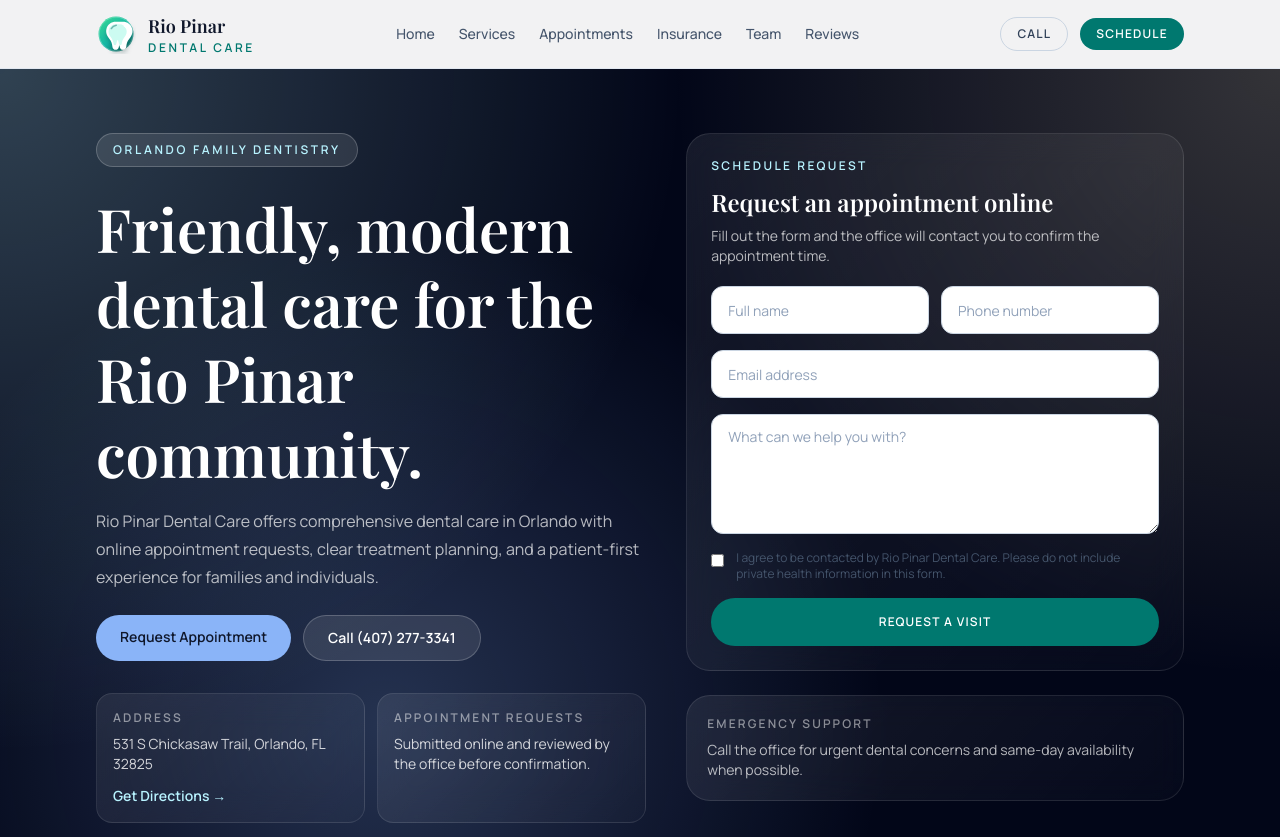
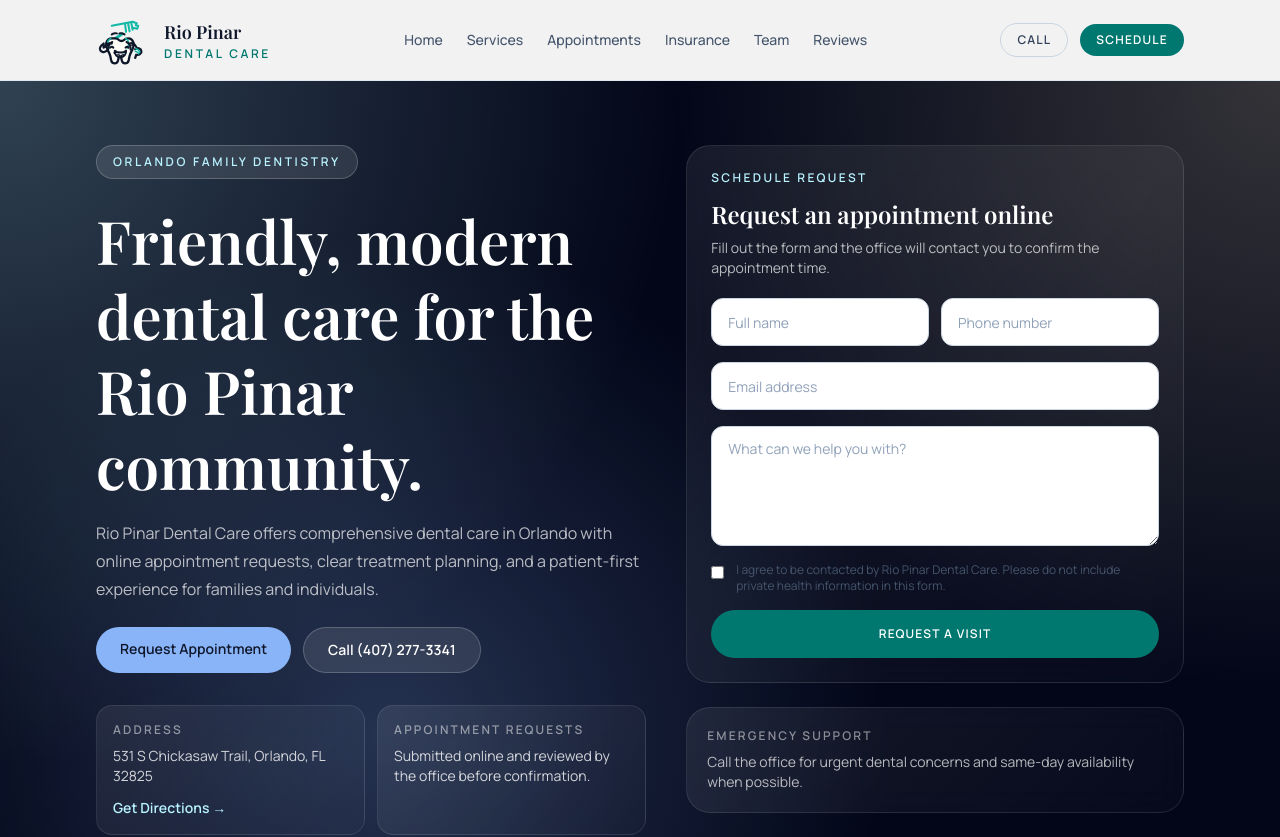
Before and after one commit to elaiken/elaiken-rio-pinar-dental-care, a Next.js app: page / in a window 1280 px wide. Shown: the top 837 px of the page. Built offline with nearby package versions, Linux system fonts and the light colour scheme; a web font is replaced by a local one.

Commit message:
Replace logo with mascot tooth illustration

```diff
--- a/src/components/rio-pinar-logo.tsx
+++ b/src/components/rio-pinar-logo.tsx
@@ -1,5 +1,4 @@
 import type { HTMLAttributes } from "react";
-import { useId } from "react";
 
 type LogoProps = HTMLAttributes<HTMLDivElement> & {
   compact?: boolean;
@@ -10,69 +9,72 @@
   compact = false,
   ...props
 }: LogoProps) {
-  const gradientId = useId();
-  const shadowId = useId();
+  const stroke = compact ? "#dffcf8" : "#0f172a";
+  const accent = compact ? "#99f6e4" : "#14b8a6";
+  const toothFill = compact ? "#ffffff" : "#fffdf8";
 
   return (
     <div className={`flex items-center gap-3 ${className}`.trim()} {...props}>
-      <svg aria-hidden="true" viewBox="0 0 64 64" className="h-10 w-10 shrink-0">
-        <defs>
-          <linearGradient id={gradientId} x1="0.15" x2="0.82" y1="0.1" y2="0.9">
-            <stop offset="0%" stopColor="#34d399" />
-            <stop offset="55%" stopColor="#14b8a6" />
-            <stop offset="100%" stopColor="#0f766e" />
-          </linearGradient>
-          <filter
-            id={shadowId}
-            x="-20%"
-            y="-20%"
-            width="140%"
-            height="140%"
-            colorInterpolationFilters="sRGB"
+      <svg
+        aria-hidden="true"
+        viewBox="0 0 110 110"
+        className={`${compact ? "h-12 w-12" : "h-14 w-14"} shrink-0`}
       >
-            <feDropShadow
-              dx="0"
-              dy="5"
-              stdDeviation="4"
-              floodColor="#042f2e"
-              floodOpacity="0.28"
+        <g
+          fill="none"
+          stroke={stroke}
+          strokeLinecap="round"
+          strokeLinejoin="round"
+        >
+          <path
+            d="M31 27 72 19l8 3-2 4 5 1-2 6-9-2"
+            stroke={accent}
+            strokeWidth="4"
           />
-          </filter>
-        </defs>
-        <circle
-          cx="32"
-          cy="32"
-          r="28"
-          fill={compact ? "rgba(255,255,255,0.08)" : `url(#${gradientId})`}
-        />
-        <circle
-          cx="32"
-          cy="32"
-          r="27"
-          fill="none"
-          stroke={compact ? "rgba(255,255,255,0.22)" : "rgba(255,255,255,0.4)"}
+          <path d="m69 20 3 15" stroke={accent} strokeWidth="4" />
+          <path d="m63 22 3 16" stroke={accent} strokeWidth="4" />
+          <path d="m57 23 2 16" stroke={accent} strokeWidth="4" />
+          <path d="M21 64 51 43" stroke={accent} strokeWidth="6" />
+          <path
+            d="m15 70 8-6 5 7-8 6c-4 3-9 2-11-1-3-4-2-8 6-14Z"
+            strokeWidth="4.5"
           />
           <path
-          d="M32 12.5c-7.7 0-13.8 4.2-15.4 12-1.1 5 .4 9.5 3.2 13 2.9 3.7 5.1 6.5 5.8 10.9l.7 4.2c.4 2.6 2.6 4.6 5.2 4.6 2.2 0 4.2-1.5 4.8-3.7l1-4.1 1 4.1c.6 2.2 2.6 3.7 4.8 3.7 2.6 0 4.8-2 5.2-4.6l.7-4.2c.7-4.4 2.9-7.2 5.8-10.9 2.8-3.5 4.3-8 3.2-13-1.6-7.8-7.7-12-15.4-12Z"
-          fill="#ffffff"
-          filter={`url(#${shadowId})`}
+            d="M31 52c-5 0-9 3-11 9-1 5 1 10 3 14 1 2 3 5 5 11l2 10c1 3 4 5 7 5 3 0 5-2 6-5l3-12h2l3 12c1 3 3 5 6 5s6-2 7-5l2-10c2-6 4-9 5-11 2-4 4-9 3-14-2-6-6-9-11-9-3 0-6 1-8 3-2 2-3 2-5 2s-3 0-5-2c-2-2-5-3-8-3Z"
+            fill={toothFill}
+            strokeWidth="4.5"
           />
           <path
-          d="M32 16.5c-5.6 0-10.1 3-11.5 8.6-1 4-.1 7.5 2.1 10.5 2.4 3.3 4.4 5.8 5 9.7l.5 2.8c.2 1.1 1.1 1.8 2.2 1.8.9 0 1.7-.6 2-1.5l1.5-5.9c.2-.8 1.4-.8 1.6 0l1.5 5.9c.3.9 1.1 1.5 2 1.5 1.1 0 2-.7 2.2-1.8l.5-2.8c.6-3.9 2.6-6.4 5-9.7 2.2-3 3.1-6.5 2.1-10.5-1.4-5.6-5.9-8.6-11.5-8.6Z"
-          fill={compact ? "#dffcf8" : "#ccfbf1"}
+            d="M29 52c-3 1-5 3-6 7-1 4 0 8 3 12m32-19c3 1 5 3 6 7 1 4 0 8-3 12"
+            stroke={accent}
+            strokeWidth="3"
+          />
+          <path d="M32 59c-5 2-8 7-8 15" strokeWidth="4" />
+          <path d="M28 70c2-2 4-3 6 0" strokeWidth="4" />
+          <path d="M60 59c5 2 8 7 8 15" strokeWidth="4" />
+          <path d="M58 70c2-2 4-3 6 0" strokeWidth="4" />
+          <path d="M36 80c6 6 15 6 21 0" strokeWidth="4" />
+          <path
+            d="M37 76c4 5 18 5 22 0 1 7-5 13-11 13-7 0-12-6-11-13Z"
+            fill={compact ? "#99f6e4" : "#ffffff"}
+            strokeWidth="4"
+          />
+          <path d="M43 84c2 0 4 1 5 3m6-3c-2 0-4 1-5 3" strokeWidth="3" />
+          <path d="M31 44c3-2 6-3 10-2m15 2c-3-2-6-3-10-2" strokeWidth="4" />
+          <path
+            d="M31 62c-4-2-8-1-11 3m-2 3c2-3 5-4 8-3m40-3c4-2 8-1 11 3m2 3c-2-3-5-4-8-3"
+            strokeWidth="4"
           />
           <path
-          d="M24.5 23.3c1.5-2.6 4.1-4.6 7.9-5.2"
-          fill="none"
-          stroke={compact ? "rgba(255,255,255,0.95)" : "#0f766e"}
-          strokeLinecap="round"
-          strokeWidth="2.4"
-          opacity="0.5"
+            d="M77 73c4-3 7-2 10 0 2 2 3 6 1 8-2 3-5 4-9 3l-2 6"
+            strokeWidth="4.5"
           />
           <path
-          d="M47.2 16.3l1 2.4 2.4 1-2.4 1-1 2.4-1-2.4-2.4-1 2.4-1 1-2.4Z"
-          fill={compact ? "#b8f3ff" : "#ffffff"}
+            d="M78 72c4 1 7 3 8 7m-9-2c4 1 6 2 7 5"
+            stroke={accent}
+            strokeWidth="3"
           />
+        </g>
       </svg>
       {compact ? null : (
         <div className="leading-tight">
```
Also changed, not shown: src/app/icon.svg. Lines whose indentation alone changed are shown as unchanged.
